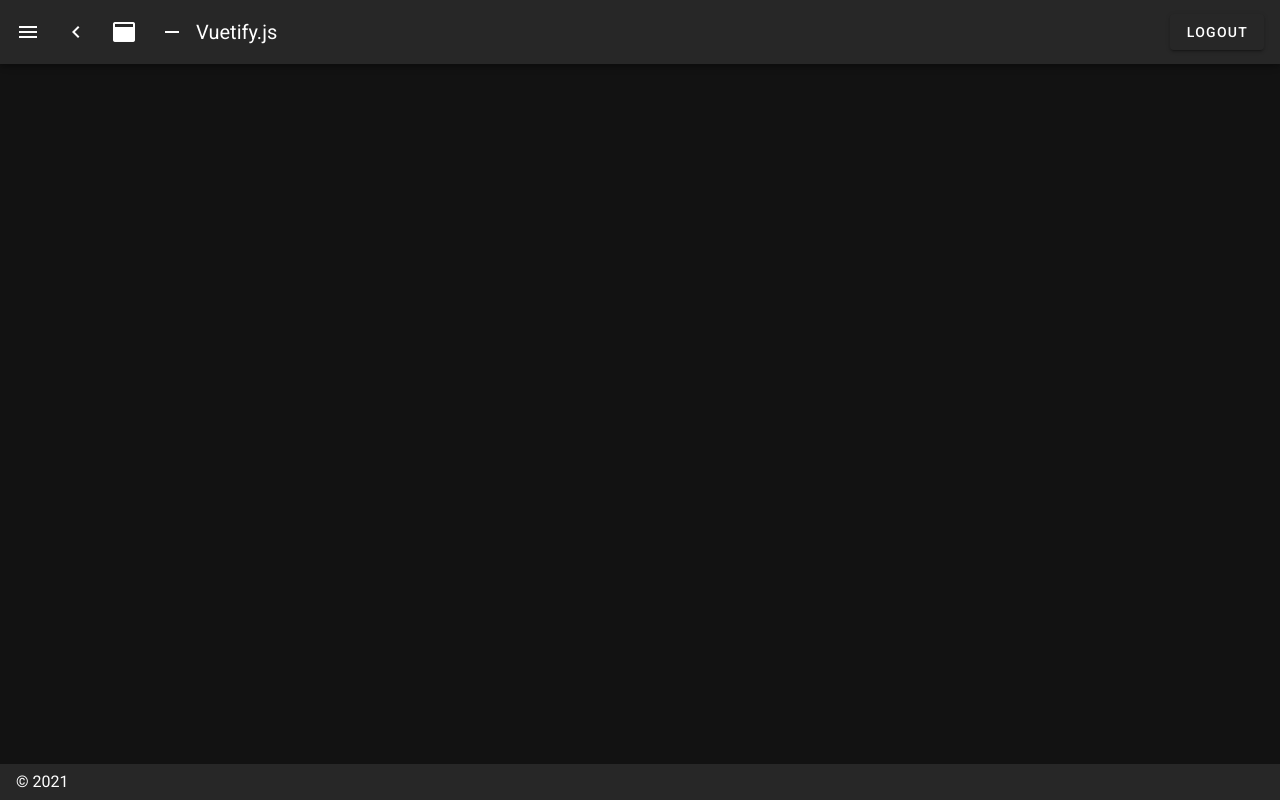
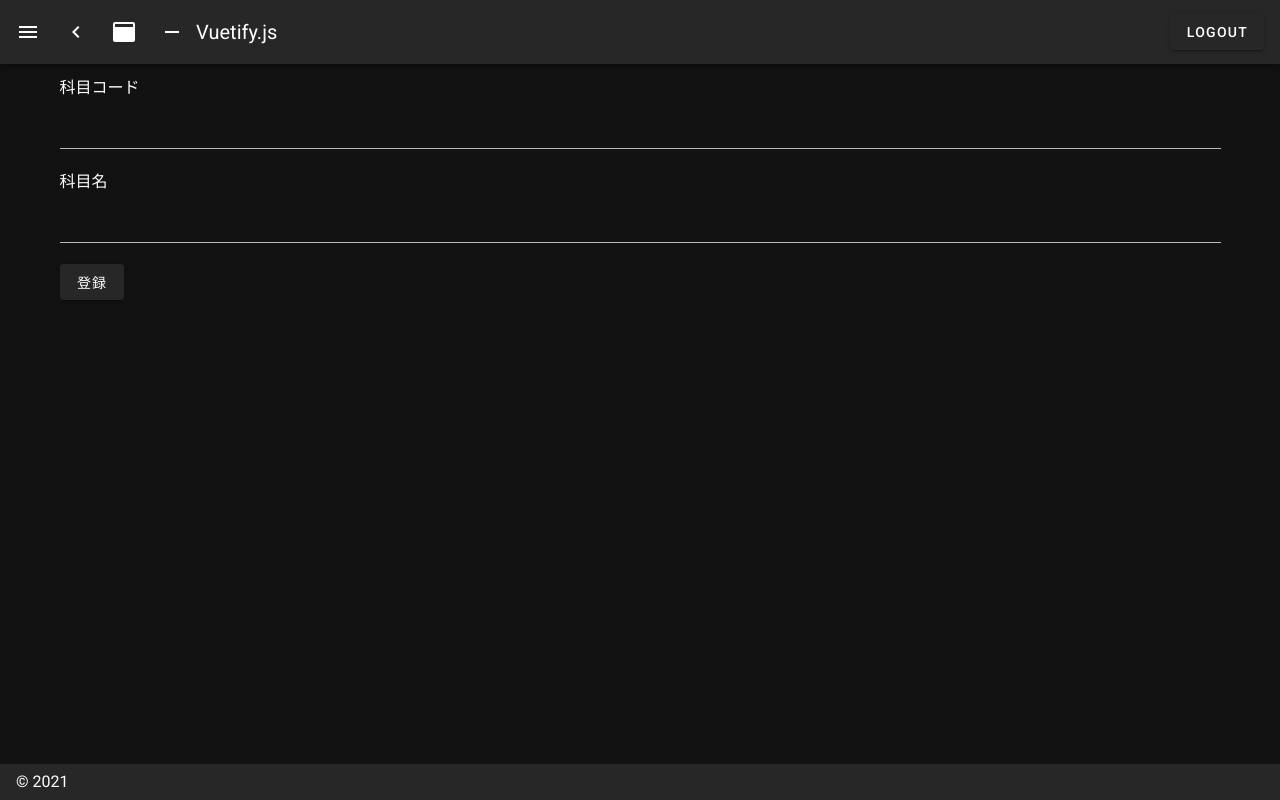
Before and after one commit to naoki-urabe/coach, a Nuxt app in the folder front/: page /registerSubject in a window 1280 px wide. Built offline with nearby package versions, Linux system fonts and the light colour scheme.

Commit message:
科目登録機能追加

```diff
--- a/front/pages/login.vue
+++ b/front/pages/login.vue
@@ -8,7 +8,7 @@
           <v-text-field v-model="password" label="PASSWORD"></v-text-field>
           <v-btn @click="login">submit</v-btn>
         </v-col>
-        <v-btn href="http://localhost:3001/register">新規ユーザ登録</v-btn>
+        <v-btn href="http://localhost:3001/registerUser">新規ユーザ登録</v-btn>
       </v-container>
     </center>
   </v-form>
--- /dev/null
+++ b/front/pages/registerSubject.vue
@@ -0,0 +1,38 @@
+<template>
+  <div>
+    <div>科目コード</div>
+    <v-text-field v-model="subjectCode"></v-text-field>
+    <div>科目名</div>
+    <v-text-field v-model="subjectName"></v-text-field>
+    <v-btn @click="gdgd">登録</v-btn>
+  </div>
+</template>
+<script>
+import axios from "axios";
+export default {
+  data() {
+    return {
+      subjectCode: "",
+      subjectName: "",
+    };
+  },
+  methods: {
+    gdgd: async function () {
+      let token = this.$auth.strategy.token.get();
+      console.log(token);
+      const headers = {
+        Authorization: token,
+      };
+      const bodyParameters = {
+        subject_code: this.subjectCode,
+        subject_name: this.subjectName,
+      };
+      await axios.post("http://localhost:8080/api/subject", bodyParameters, {
+        headers: { Authorization: token },
+      });
+      this.subjectCode = "";
+      this.subjectName = "";
+    },
+  },
+};
+</script>
```
Also changed, not shown: front/pages/registerUser.vue (renamed from front/pages/register.vue), 2 other files (tests, documents, lock files or other folders).
